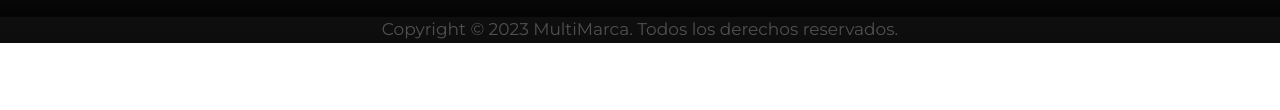
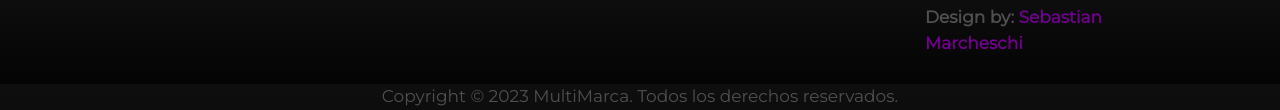
Before and after one commit to marcheschis97/EntregaFinal-Marcheschi, a website: page pages/deportes.html in a window 1280 px wide. Shown: the part 1678-1788 px from the top of the page. Before the commit the page ends 1721 px from the top, so only its background shows below. Drawn offline with nearby package versions, Linux system fonts and the light colour scheme.

Commit message:
Entrega Final

```diff
--- a/pages/deportes.html
+++ b/pages/deportes.html
@@ -173,6 +173,9 @@
                         <li class="pb-2">Lunes a Sabados de 09:00 a 18:00 hs</li>
                         <li class="pb-2">Email: contacto@multimarca.com.ar</li>
                         <li class="pb-2">Whats app: 11-5964-5741</li>
+                        <li class="pb-2 design-by mb-0 mt-2">Design by:
+                            <a href="https://ar.linkedin.com/in/sebasti%C3%A1n-marcheschi?trk=public_profile_browsemap_profile-result-card_result-card_full-click">Sebastian Marcheschi</a>
+                        </li>
                     </ul>
                 </div>
                 <!--Grid column-->
```
Also changed, not shown: index.html (+3 -1 lines), pages/hombre.html (+3 -0 lines), pages/login.html (+3 -0 lines), pages/mujer.html (+3 -0 lines), pages/niños.html (+3 -0 lines), pages/politicasdecambio.html (+3 -0 lines), pages/politicasdeenvio.html (+3 -0 lines), pages/registrate.html (+3 -0 lines), pages/terminosycondiciones.html (+3 -0 lines).
